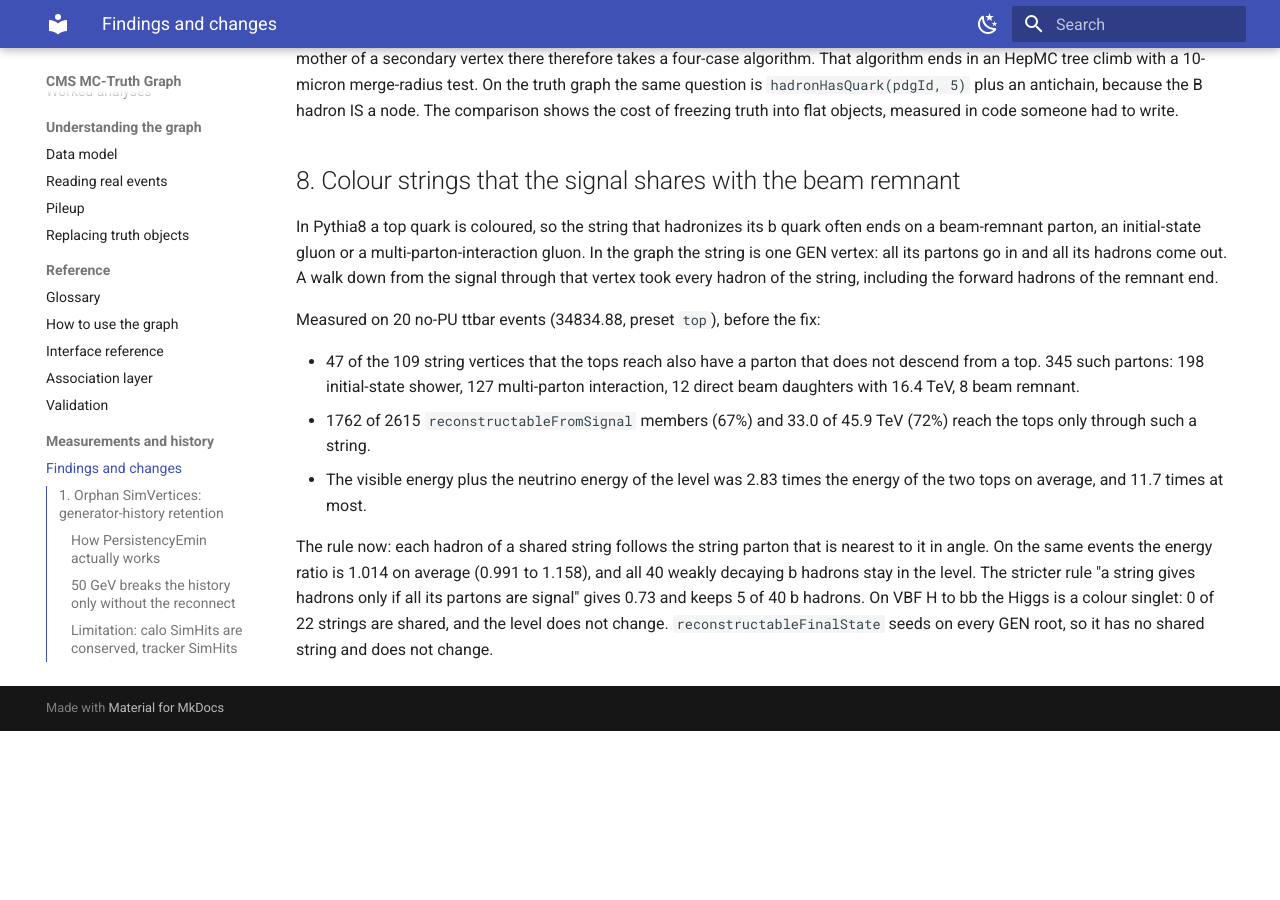
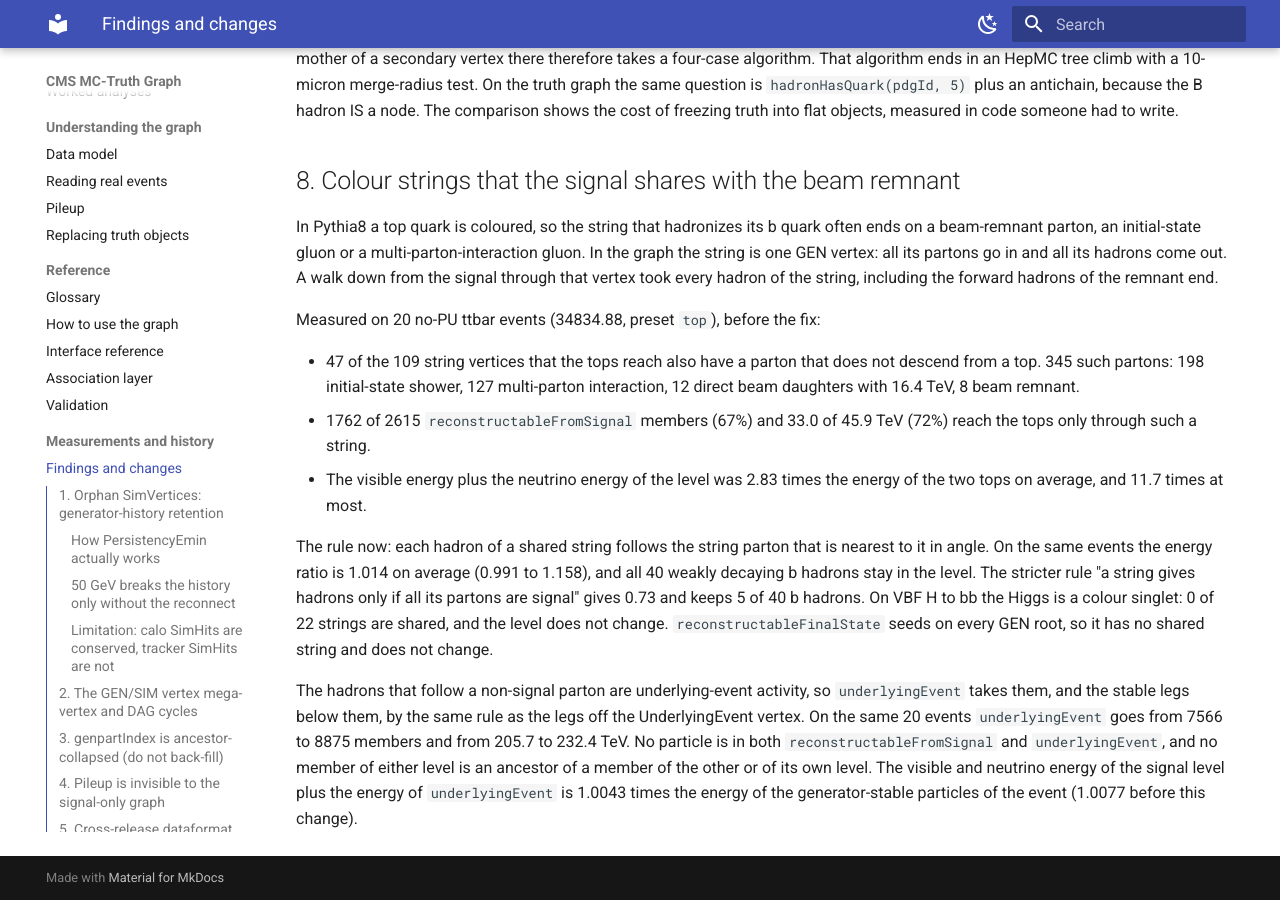
Before and after one commit to felicepantaleo/cms-truth-docs, an MkDocs documentation site: the page built from docs/findings.md, in a window 1280 px wide and 900 px high, scrolled down 5388 px. Built offline with MkDocs 1.6.1 and Material for MkDocs 9.7.7, drawn with Linux system fonts in a browser that asks for light colours; before the commit the page ends 6119 px from its top, so only the background shows below that.

Commit message:
findings, validation: hadrons that leave the signal at a shared string go to underlyingEvent

```diff
--- a/docs/findings.md
+++ b/docs/findings.md
@@ -320,3 +320,12 @@
 VBF H to bb the Higgs is a colour singlet: 0 of 22 strings are shared, and the level does
 not change. `reconstructableFinalState` seeds on every GEN root, so it has no shared
 string and does not change.
+
+The hadrons that follow a non-signal parton are underlying-event activity, so
+`underlyingEvent` takes them, and the stable legs below them, by the same rule as the
+legs off the UnderlyingEvent vertex. On the same 20 events `underlyingEvent` goes from
+7566 to 8875 members and from 205.7 to 232.4 TeV. No particle is in both
+`reconstructableFromSignal` and `underlyingEvent`, and no member of either level is an
+ancestor of a member of the other or of its own level. The visible and neutrino energy of
+the signal level plus the energy of `underlyingEvent` is 1.0043 times the energy of the
+generator-stable particles of the event (1.0077 before this change).
--- a/docs/validation.md
+++ b/docs/validation.md
@@ -54,7 +54,7 @@
 | `caloBoundary` | those reaching the calorimeter, plus secondaries made in material (ttbar 559 to 649, VBF 231 to 468) |
 | `stableLegsFromInitialState` | preset-dependent, so it varies from 4 (H125) to 2095 (ttbar) |
 | `reconstructableFromSignal` | the signal's **visible final state**: walk down from each signal root, stop at the first object a detector reconstructs. A pi0 is labelled, its two photons are not; an a1 or rho is walked through; neutrinos are dropped. A colour string that the signal shares with the beam remnant, the initial-state shower or the underlying event gives a hadron to the signal only if the nearest string parton in angle descends from the signal. TenTau gives 18.59 per event |
-| `underlyingEvent` | the stable legs of the underlying event, the counterpart of `stableLegsFromInitialState`. ttbar gives 103.17 per event, a particle gun 0 |
+| `underlyingEvent` | the stable legs of the underlying event, the counterpart of `stableLegsFromInitialState`. It also takes the hadrons of a colour string shared with the signal that do not go to `reconstructableFromSignal`, and the stable legs below them. ttbar gives 103.17 per event, a particle gun 0 |
 | `partonJets` | one root per **parton-initiated jet**: the hard-scatter legs that are quarks or gluons, each standing for its whole descendant subgraph. No clustering. ttbar gives 4.80 per event with the b bin at exactly 2.00; QCD flat pT gives exactly 2.00 per event, 67% gluons |
 | `bHadrons`, `cHadrons` | the hadron of each heavy-flavour chain that **decays weakly**, the hadron CMS ghost association names: the generated b and c hadrons that do not have b and c hadrons as daughters (CMS-BTV-16-002). A B* to B chain counts once, as the B. Separate levels because a B decays to a D and one combined level would drop every charm member. ttbar: 2.0 b per event, one per top. These two also define the secondary-vertex truth below |
 | `reconstructableFinalState` | the `reconstructableFromSignal` walk seeded from **every GEN root**, so the pi0-as-one-object final state exists on samples with no resonance: QCD jets, the underlying event, every pileup interaction. On a tau gun it equals `reconstructableFromSignal` at 18.85 per event, the required identity when the signal is the whole event. A selection preset does not change its pi0 members: a preset keeps each pi0 outside the selection on the `UnderlyingEvent` vertex. Measured on 10 ttbar events with the `top` preset: 1068 pi0 members with and without the preset |
```
Also changed, not shown: docs/tutorial-truth-definitions.md (+3 -3 lines).
